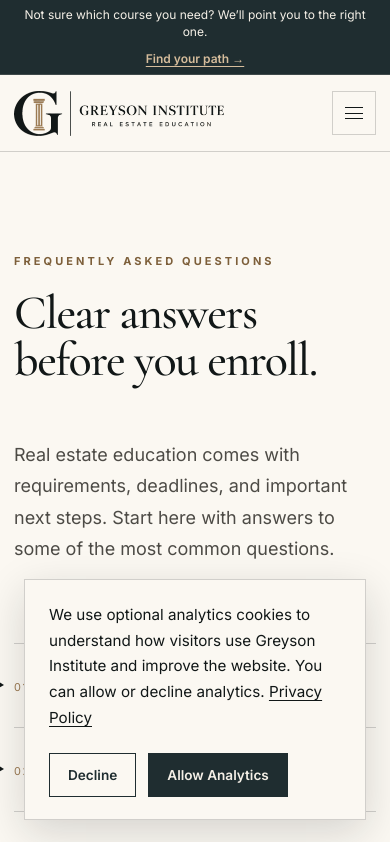
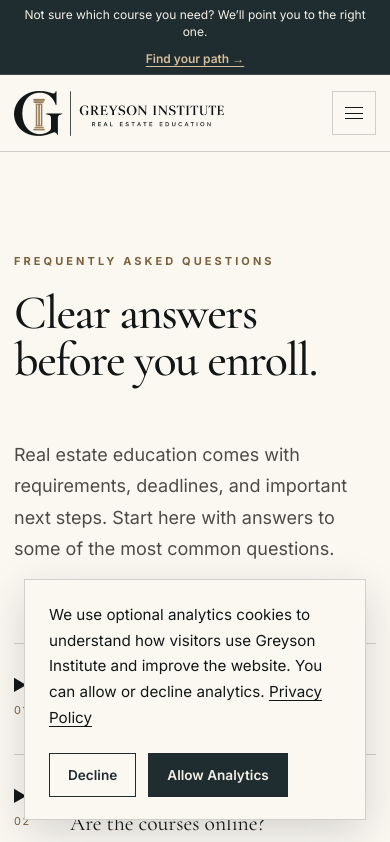
Before and after one commit to BrianLook/Greyson-Institute-Website, a Next.js app: page /faq in a window 390 px wide. Shown: the top 842 px of the page. Built offline with nearby package versions, Linux system fonts and the light colour scheme.

Commit message:
Fix FAQ mobile question alignment

```diff
--- a/app/faq/page.tsx
+++ b/app/faq/page.tsx
@@ -72,15 +72,18 @@ export default function FAQPage() {
         <div
           style={{
             display: "grid",
-            gridTemplateColumns: "repeat(auto-fit, minmax(300px, 1fr))",
+            gridTemplateColumns:
+              "repeat(auto-fit, minmax(min(100%, 300px), 1fr))",
             gap: "55px",
             alignItems: "end",
+            minWidth: 0,
           }}
         >
           <h1
             style={{
               maxWidth: "700px",
               marginBottom: 0,
+              minWidth: 0,
             }}
           >
             Clear answers before you enroll.
@@ -91,6 +94,7 @@ export default function FAQPage() {
             style={{
               margin: 0,
               maxWidth: "520px",
+              minWidth: 0,
             }}
           >
             Real estate education comes with requirements, deadlines, and
@@ -104,6 +108,7 @@ export default function FAQPage() {
         className="container"
         style={{
           maxWidth: "1000px",
+          minWidth: 0,
         }}
       >
         <div
@@ -116,13 +121,12 @@ export default function FAQPage() {
               key={faq.question}
               style={{
                 borderBottom: "1px solid rgba(17, 23, 23, 0.18)",
-                padding: "0",
+                padding: 0,
               }}
             >
               <summary
                 style={{
                   cursor: "pointer",
-                  listStylePosition: "outside",
                   padding: "28px 0",
                   fontFamily: "var(--font-serif), Georgia, serif",
                   fontSize: "clamp(1.35rem, 2vw, 1.75rem)",
@@ -131,23 +135,41 @@ export default function FAQPage() {
               >
                 <span
                   style={{
-                    color: "#9b7a52",
+                    display: "inline-grid",
+                    gridTemplateColumns: "40px minmax(0, 1fr)",
+                    columnGap: "16px",
+                    width: "calc(100% - 22px)",
+                    verticalAlign: "top",
+                    minWidth: 0,
+                  }}
+                >
+                  <span
+                    style={{
+                      color: "#7d5f3a",
                       fontFamily: "var(--font-sans), Arial, sans-serif",
                       fontSize: "0.68rem",
                       letterSpacing: "0.16em",
-                    marginRight: "18px",
-                    verticalAlign: "middle",
+                      lineHeight: 1.6,
+                      paddingTop: "3px",
                     }}
                   >
                     {String(index + 1).padStart(2, "0")}
                   </span>
 
+                  <span
+                    style={{
+                      minWidth: 0,
+                      overflowWrap: "anywhere",
+                    }}
+                  >
                     {faq.question}
+                  </span>
+                </span>
               </summary>
 
               <div
                 style={{
-                  padding: "0 0 30px 43px",
+                  padding: "0 0 30px 56px",
                 }}
               >
                 <p
@@ -172,6 +194,7 @@ export default function FAQPage() {
         style={{
           marginTop: "90px",
           maxWidth: "1000px",
+          minWidth: 0,
         }}
       >
         <div
@@ -180,12 +203,14 @@ export default function FAQPage() {
             border: "1px solid rgba(17, 23, 23, 0.14)",
             padding: "clamp(34px, 5vw, 60px)",
             display: "grid",
-            gridTemplateColumns: "repeat(auto-fit, minmax(260px, 1fr))",
+            gridTemplateColumns:
+              "repeat(auto-fit, minmax(min(100%, 260px), 1fr))",
             gap: "35px",
             alignItems: "center",
+            minWidth: 0,
           }}
         >
-          <div>
+          <div style={{ minWidth: 0 }}>
             <p className="eyebrow">STILL NOT SURE?</p>
 
             <h2
@@ -213,6 +238,7 @@ export default function FAQPage() {
               display: "flex",
               justifyContent: "flex-end",
               alignItems: "center",
+              minWidth: 0,
             }}
           >
             <Link className="button" href="/contact">
```
Lines whose indentation alone changed are shown as unchanged.
